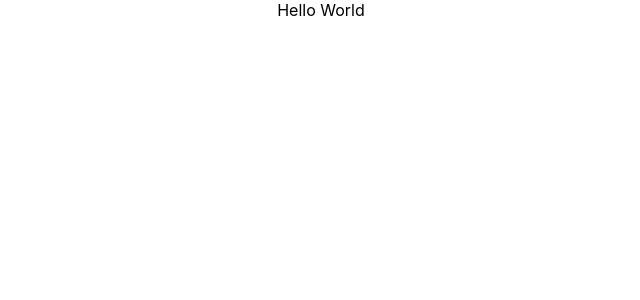
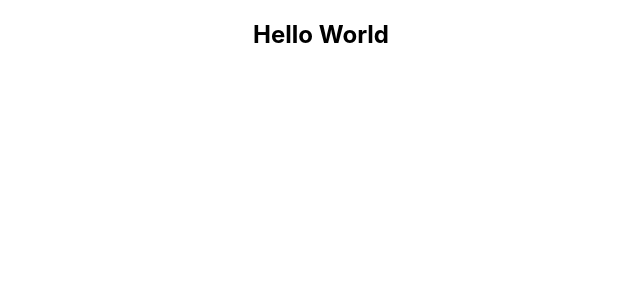
Before and after one commit to kirannani168/LearningReactJS, a React (Create React App) app: page / in a window 1280 px wide. Shown: the top 300 px of the page, without its empty margins (319-959 px from the left). Built offline with nearby package versions, Linux system fonts and the light colour scheme.

Commit message:
Hello World

```diff
--- a/src/App.js
+++ b/src/App.js
@@ -6,7 +6,7 @@ class App extends Component {
   render() {
     return (
       <div className='App'>
-        Hello World
+        <h2>Hello World</h2>
       </div>
     )
   }
```
